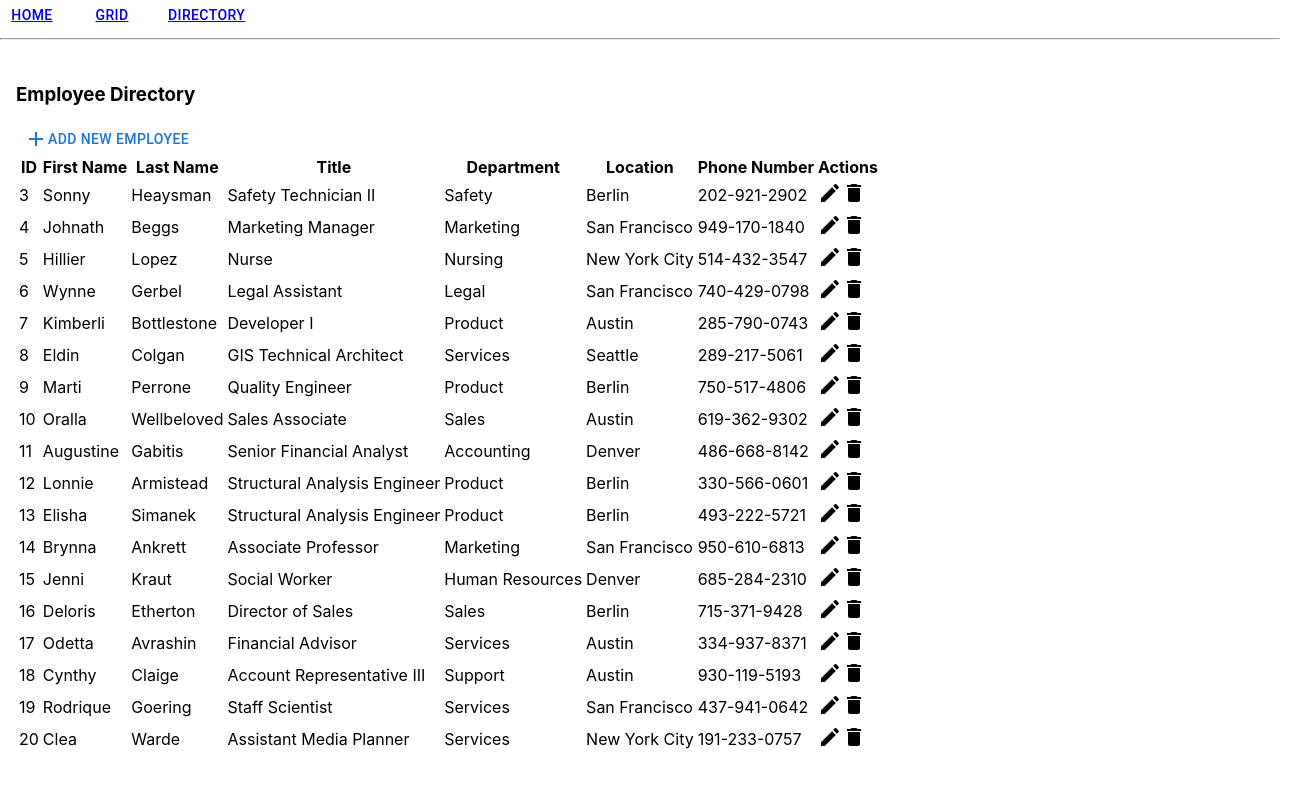
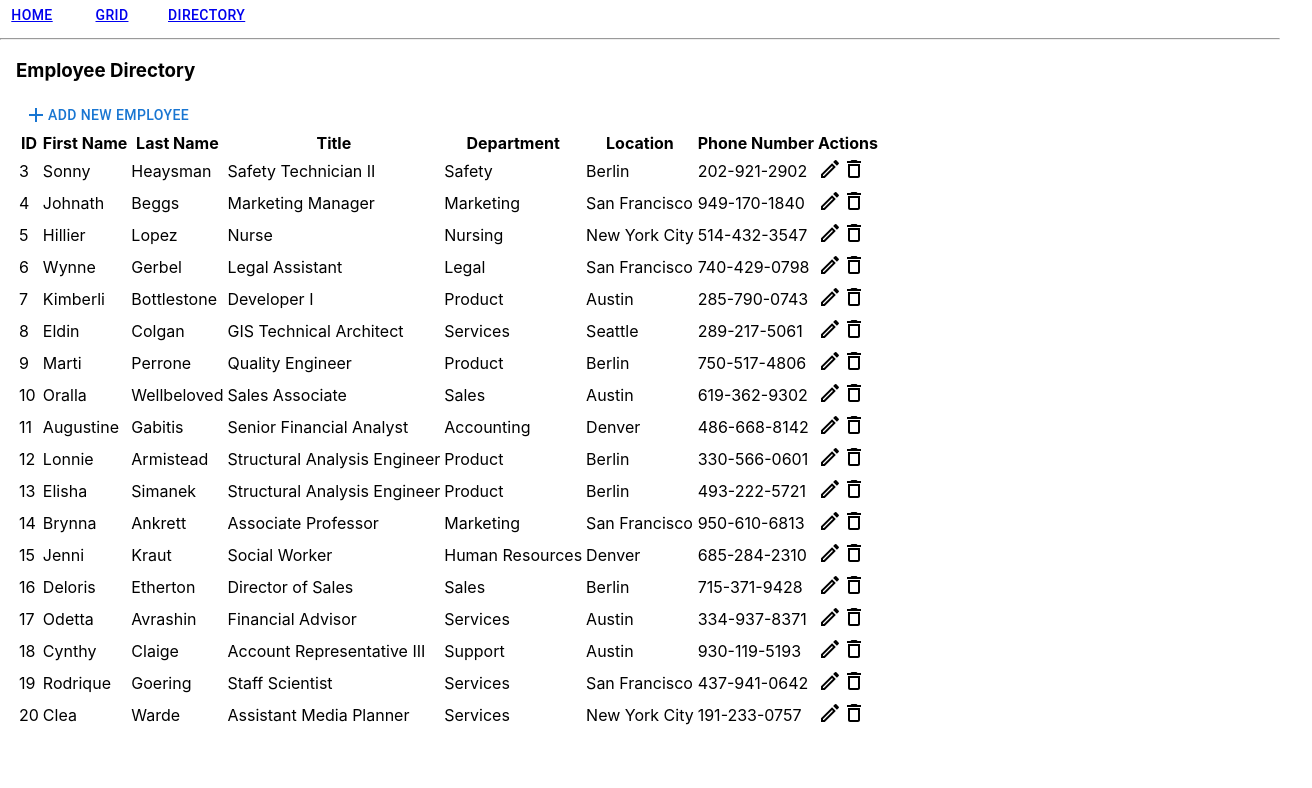
Before and after one commit to danielamuniz367/employee-directory, a React (Create React App) app: page / in a window 1280 px wide. Both pictures are taken after a click on the button "DIRECTORY". Shown: the top 788 px of the page, 1312 px wide, since content can reach past the window. Built offline with nearby package versions, Linux system fonts and the light colour scheme; data requests are answered from the project's data file.

Commit message:
replaced mui edit and delete icons

```diff
--- a/src/components/EmployeeModal.css
+++ b/src/components/EmployeeModal.css
@@ -11,7 +11,7 @@
   width: 400px;
   top: 20%;
   bottom: 20%;
-  left: calc(50% - 125px);
+  left: calc(20%);
 }
 
 form {
--- a/src/components/EmployeeModal.tsx
+++ b/src/components/EmployeeModal.tsx
@@ -11,7 +11,8 @@ interface Inputs {
     title: string,
     department: string,
     location: string,
-    phone: string
+    phone: string,
+    picture: string
 }
 
 const EmployeeModal = ({ onClose, onModalDataUpdate }: any) => {
@@ -54,6 +55,8 @@ const EmployeeModal = ({ onClose, onModalDataUpdate }: any) => {
                     label="Location" id="location" name="location" variant="standard" />
                 <TextField {...register('phone', { required: true })}
                     label="Phone Number" id="phone" name="phone" variant="standard" />
+                <TextField {...register('picture', { required: true })}
+                    label="Picture" id="picture" name="picture" variant="standard" />
                 <Button type="submit" onClick={_e => dataToTable}>Submit</Button>
             </form>
             <Button onClick={onClose}>Close</Button>
--- a/src/components/Employees.tsx
+++ b/src/components/Employees.tsx
@@ -1,6 +1,5 @@
 import React, { useContext, useEffect } from 'react';
 import { Context } from '../store';
-import FeaturedEmployee from './FeaturedEmployee';
 import { getEmployees } from '../services/employees';
 
 const Employees = () => {
--- a/src/components/EmployeesGrid.css
+++ b/src/components/EmployeesGrid.css
@@ -1,3 +1,3 @@
 .employee-directory {
-  padding: 1rem;
+  padding: 0 1rem;
 }
--- a/src/components/EmployeesGrid.tsx
+++ b/src/components/EmployeesGrid.tsx
@@ -2,8 +2,8 @@ import React, { useContext, useEffect, useState, useMemo, useCallback } from "re
 import { Context } from "../store";
 import { useTable } from 'react-table';
 import './EmployeesGrid.css';
-import EditIcon from '@mui/icons-material/Edit';
-import DeleteIcon from '@mui/icons-material/Delete';
+import ModeEditOutlinedIcon from '@mui/icons-material/ModeEditOutlined';
+import DeleteOutlinedIcon from '@mui/icons-material/DeleteOutlined';
 import AddIcon from '@mui/icons-material/Add';
 import Box from "@mui/material/Box";
 import Button from "@mui/material/Button";
@@ -125,8 +125,8 @@ const EmployeesGrid = () => {
                 accessor: 'actions',
                 Cell: (row: any) => (
                     <div>
-                        <EditIcon onClick={_e => handleOpenModal('edit', row)}></EditIcon>
-                        <DeleteIcon onClick={_e => handleDeleteRow(row)}></DeleteIcon>
+                        <ModeEditOutlinedIcon onClick={_e => handleOpenModal('edit', row)}></ModeEditOutlinedIcon>
+                        <DeleteOutlinedIcon onClick={_e => handleDeleteRow(row)}></DeleteOutlinedIcon>
                     </div>
                 )
             }
@@ -144,7 +144,7 @@ const EmployeesGrid = () => {
     } = tableInstance;
 
     return (
-        <Box className="employee-directory" style={{ height: 700, width: '100%' }}>
+        <Box className="employee-directory" style={{ height: 700, width: '90%' }}>
             <h3>Employee Directory</h3>
             <Box>
                 <Box><Button onClick={_e => handleOpenModal('add')}><AddIcon></AddIcon>Add new employee</Button></Box>
--- a/src/components/FeaturedEmployee.tsx
+++ b/src/components/FeaturedEmployee.tsx
@@ -1,19 +1,10 @@
 import { CardContent, Grid } from '@mui/material';
-import React, { useContext, useEffect, useState } from 'react';
+import React, { useContext } from 'react';
 import { Context } from '../store';
 import './FeaturedEmployee.css';
 
 const FeaturedEmployee = () => {
   const { data } = useContext(Context);
-  // const [featured, setFeatured] = useState<any>({});
-  // const { picture, first_name, last_name, department, location } = data;
-
-  useEffect(() => {
-    // if (data) {
-    //   const randomIdx = Math.floor(Math.random() * data.length);
-    //   setFeatured(data[randomIdx]);
-    // }
-  }, [data]);
 
   return (
     <div className="featured-employee">
```
